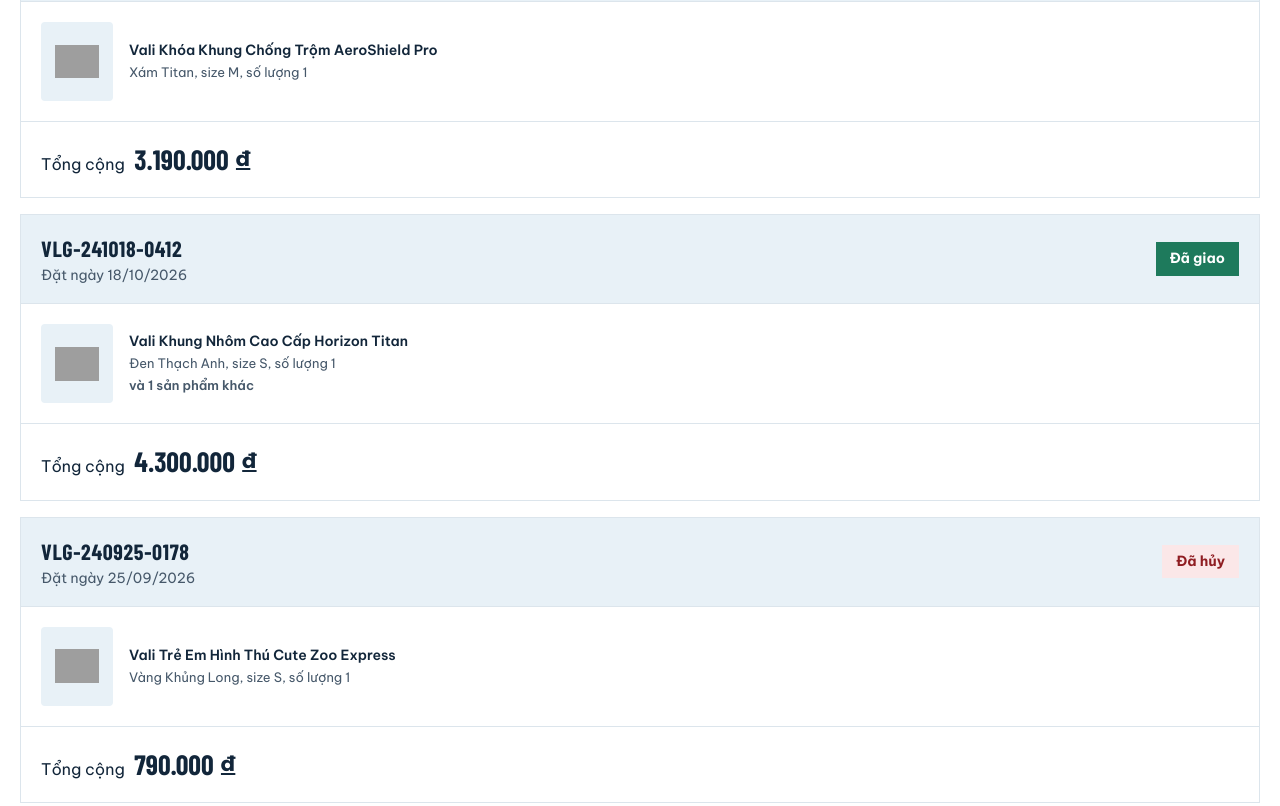
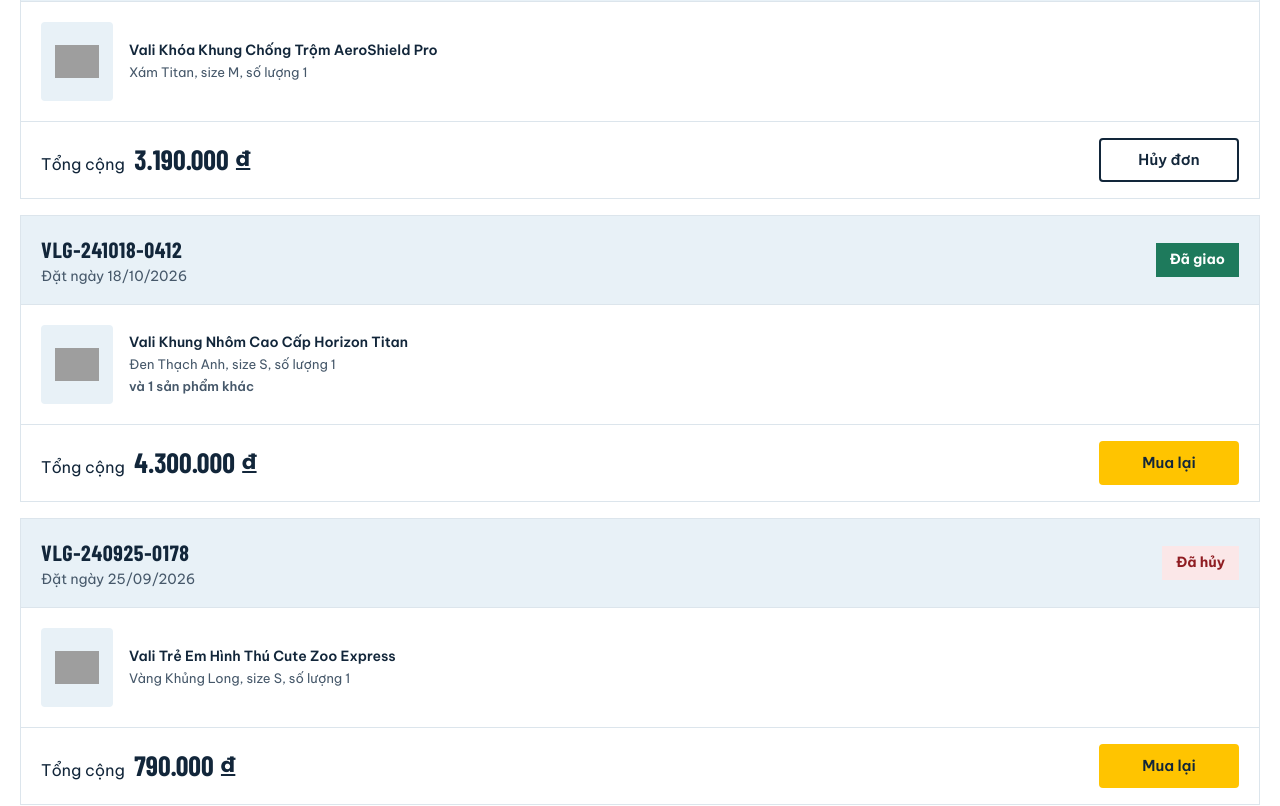
Before and after one commit to NguyenVanTruong2001/ltfe_webvali, a React (Vite) app: page /orders in a window 1280 px wide. Shown: the part 778-1584 px from the top of the page. Built offline with nearby package versions, Linux system fonts and the light colour scheme; grey boxes are pictures that could not be loaded.

Commit message:
feat(orders): cancel pending orders and reorder from history

```diff
--- a/src/components/order-history/OrderCard.tsx
+++ b/src/components/order-history/OrderCard.tsx
@@ -1,15 +1,20 @@
+import {useState} from "react";
 import type {Order} from "../../types/Order.ts";
 import type {Product} from "../../types/Product.ts";
 import OrderThumb from "./OrderThumb.tsx";
 import {formatPrice} from "../../lib/productList/format.ts";
+import {canCancel, canReorder} from "../../lib/orders/reorder.ts";
 import {formatOrderDate, historyLines, orderTotalOf, STATUS_INFO} from "../../lib/orders/history.ts";
 
 interface OrderCardProps {
     order: Order;
     products: Product[];
+    onCancel: (order: Order) => void;
+    onReorder: (order: Order) => void;
 }
 
-export default function OrderCard({order, products}: OrderCardProps) {
+export default function OrderCard({order, products, onCancel, onReorder}: OrderCardProps) {
+    const [confirming, setConfirming] = useState(false);
     const lines = historyLines(order, products);
     const first = lines[0];
     const others = lines.length - 1;
@@ -38,6 +43,28 @@ export default function OrderCard({order, products}: OrderCardProps) {
                 <p className="orderCardTotal">
                     Tổng cộng <strong>{formatPrice(orderTotalOf(order, products))}</strong>
                 </p>
+                <div className="orderCardActions">
+                    {canCancel(order) && !confirming && (
+                        <button type="button" className="btn btnGhost" onClick={() => setConfirming(true)}>
+                            Hủy đơn
+                        </button>
+                    )}
+                    {canCancel(order) && confirming && (
+                        <>
+                            <button type="button" className="btn btnDark" onClick={() => onCancel(order)}>
+                                Xác nhận hủy
+                            </button>
+                            <button type="button" className="btn btnGhost" onClick={() => setConfirming(false)}>
+                                Giữ đơn
+                            </button>
+                        </>
+                    )}
+                    {canReorder(order) && (
+                        <button type="button" className="btn btnPrimary" onClick={() => onReorder(order)}>
+                            Mua lại
+                        </button>
+                    )}
+                </div>
             </div>
         </li>
     );
--- a/src/components/order-history/OrderHistory.tsx
+++ b/src/components/order-history/OrderHistory.tsx
@@ -1,14 +1,20 @@
-import {useMemo} from "react";
-import {Link, useSearchParams} from "react-router";
+import {useMemo, useState} from "react";
+import {Link, useNavigate, useSearchParams} from "react-router";
 import OrderCard from "./OrderCard.tsx";
 import OrderTabs from "./OrderTabs.tsx";
-import {useAppSelector} from "../../store/hooks.ts";
-import {selectOrders} from "../../store/ordersSlice.ts";
+import {useAppDispatch, useAppSelector} from "../../store/hooks.ts";
+import {addToCart} from "../../store/cartSlice.ts";
+import {cancelOrder, selectOrders} from "../../store/ordersSlice.ts";
 import {selectProducts} from "../../store/productsSlice.ts";
 import {countByFilter, filterOrders, parseFilter, sortNewestFirst} from "../../lib/orders/history.ts";
 import type {StatusFilter} from "../../lib/orders/history.ts";
+import {planReorder} from "../../lib/orders/reorder.ts";
+import type {Order} from "../../types/Order.ts";
 
 export default function OrderHistory() {
+    const dispatch = useAppDispatch();
+    const navigate = useNavigate();
+    const [notice, setNotice] = useState<string | null>(null);
     const orders = useAppSelector(selectOrders);
     const products = useAppSelector(selectProducts);
     const [searchParams, setSearchParams] = useSearchParams();
@@ -16,6 +22,21 @@ export default function OrderHistory() {
     const sorted = useMemo(() => sortNewestFirst(orders), [orders]);
     const counts = useMemo(() => countByFilter(sorted), [sorted]);
     const visible = useMemo(() => filterOrders(sorted, filter), [sorted, filter]);
+
+    const handleCancel = (order: Order) => {
+        dispatch(cancelOrder(order.code));
+        setNotice(`Đã hủy đơn ${order.code}.`);
+    };
+
+    const handleReorder = (order: Order) => {
+        const {payloads} = planReorder(order, products);
+        if (payloads.length === 0) {
+            setNotice(`Các sản phẩm trong đơn ${order.code} hiện đã hết hàng.`);
+            return;
+        }
+        payloads.forEach((payload) => dispatch(addToCart(payload)));
+        navigate("/cart");
+    };
 
     const changeFilter = (next: StatusFilter) => {
         setSearchParams(next === "all" ? {} : {status: next}, {replace: true});
@@ -41,13 +62,20 @@ export default function OrderHistory() {
                 </div>
             ) : (
                 <>
+                    {notice && <p className="formNotice" role="status">{notice}</p>}
                     <OrderTabs active={filter} counts={counts} onChange={changeFilter} />
                     {visible.length === 0 ? (
                         <p className="historyEmpty" role="status">Chưa có đơn hàng nào ở trạng thái này.</p>
                     ) : (
                         <ul className="orderList">
                             {visible.map((order) => (
-                                <OrderCard key={order.code} order={order} products={products} />
+                                <OrderCard
+                                    key={order.code}
+                                    order={order}
+                                    products={products}
+                                    onCancel={handleCancel}
+                                    onReorder={handleReorder}
+                                />
                             ))}
                         </ul>
                     )}
--- /dev/null
+++ b/src/lib/orders/reorder.ts
@@ -0,0 +1,29 @@
+import type {Order} from '../../types/Order.ts'
+import type {Product} from '../../types/Product.ts'
+import type {AddToCartPayload} from '../../store/cartSlice.ts'
+
+export function canCancel(order: Order): boolean {
+    return order.status === 'pending'
+}
+
+export function canReorder(order: Order): boolean {
+    return order.status === 'delivered' || order.status === 'cancelled'
+}
+
+export interface ReorderPlan {
+    payloads: AddToCartPayload[]
+    skipped: number
+}
+
+export function planReorder(order: Order, products: Product[]): ReorderPlan {
+    const byId = new Map(products.map((product) => [product.id, product]))
+    const payloads: AddToCartPayload[] = []
+    order.items.forEach((item) => {
+        const product = byId.get(item.productId)
+        if (!product || !product.inStock) return
+        const color = product.colors.some((c) => c.name === item.color) ? item.color! : product.colors[0]?.name ?? ''
+        const size = item.size !== undefined && product.sizes.includes(item.size) ? item.size : product.sizes[0] ?? ''
+        payloads.push({productId: product.id, color, size, quantity: item.quantity})
+    })
+    return {payloads, skipped: order.items.length - payloads.length}
+}
```
